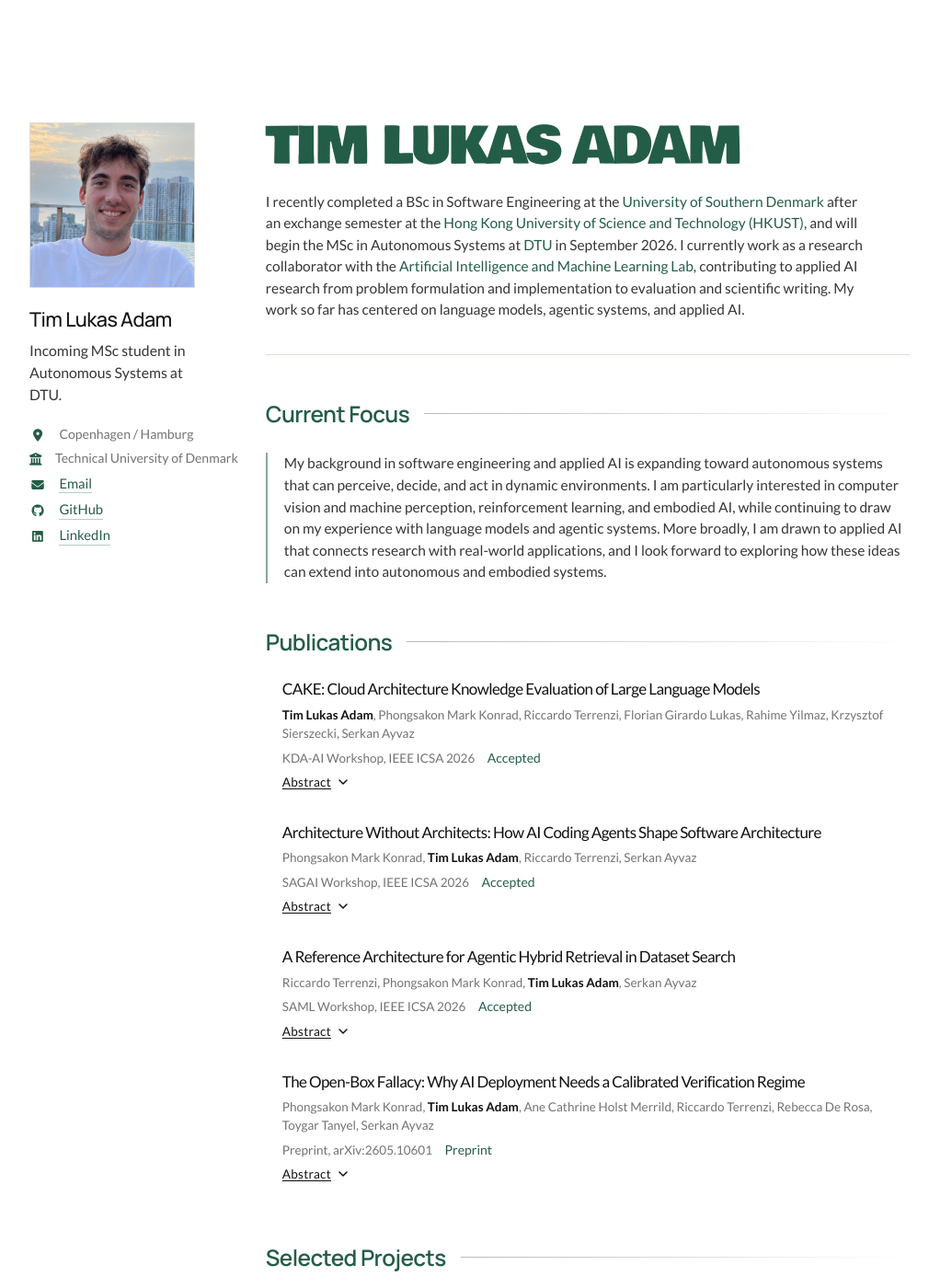
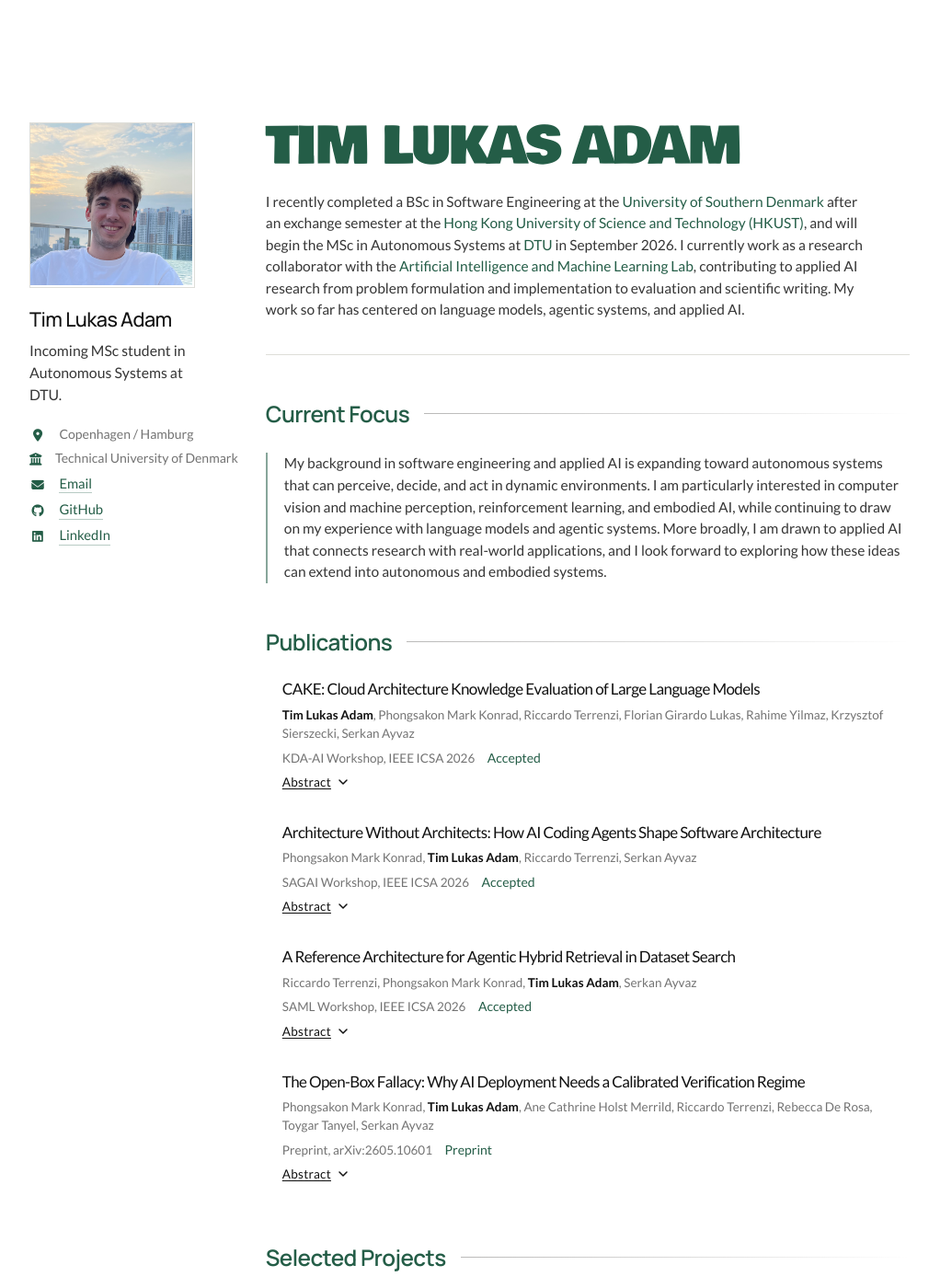
Before and after one commit to timadam03/timadam03.github.io, a Jekyll site: the page built from _pages/about.md, in a window 1280 px wide and 1400 px high. Shown: the whole window at 92% size, without its empty margins (128-1138 px from the left). Built offline with Jekyll 4.4.1, drawn with Linux system fonts in a browser that asks for light colours.

Commit message:
Revert "Restore cleaned profile portrait"
This reverts commit 376678cc9b9dcf6900416e7e75544dfb8b948b42.

```diff
--- a/_config.yml
+++ b/_config.yml
@@ -8,7 +8,7 @@ repository: "timadam03/timadam03.github.io"
 timezone: Etc/UTC
 
 author:
-  avatar: "profile-clean.png"
+  avatar: "profile.png"
   location: "Copenhagen / Hamburg"
   employer: "SDU University of Southern Denmark"
   email: "timlukas.adam@gmail.com"
--- a/_includes/head/custom.html
+++ b/_includes/head/custom.html
@@ -2718,11 +2718,6 @@ body,
   filter: none;
 }
 
-.profile-sidebar .profile-image img[src$="profile-clean.png"] {
-  transform: scale(1.38);
-  transform-origin: 50% 50%;
-}
-
 /* Compact publication and project typography */
 .home-main .paper-title,
 .home-main .project-title {
--- a/_pages/about.md
+++ b/_pages/about.md
@@ -9,7 +9,7 @@ comments: false
 <div class="home-layout">
 <aside class="profile-sidebar">
   <div class="profile-image">
-    <img src="/images/profile-clean.png" alt="Tim Lukas Adam" />
+    <img src="/images/profile.png" alt="Tim Lukas Adam" />
   </div>
   <h2 class="sidebar-name">Tim Lukas Adam</h2>
   <p class="sidebar-role">Incoming MSc student in Autonomous Systems at DTU.</p>
```
Also changed, not shown: images/profile-clean.png (deleted).
